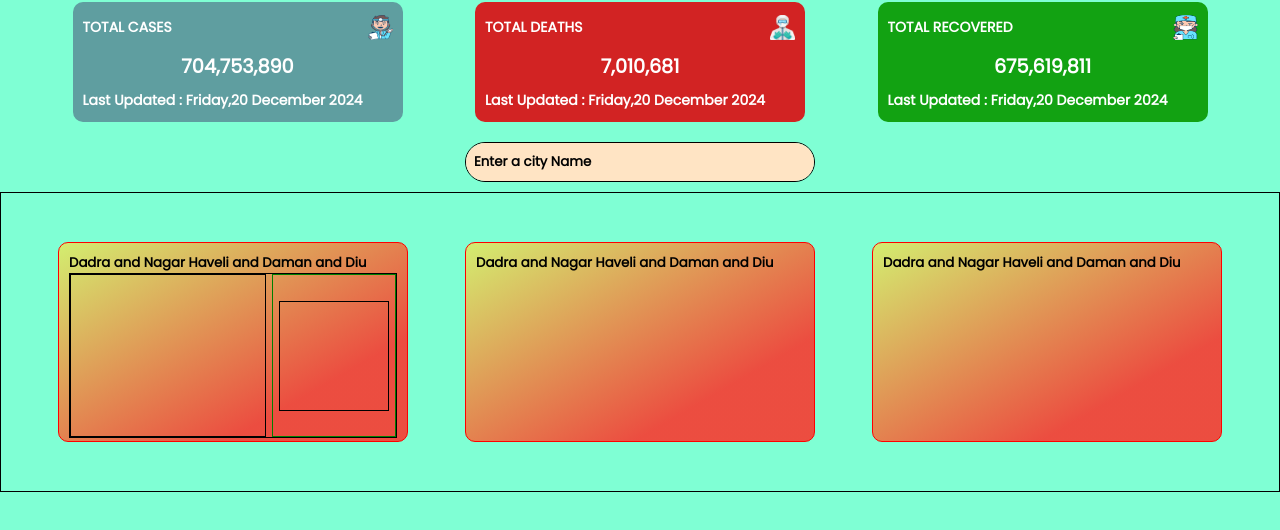
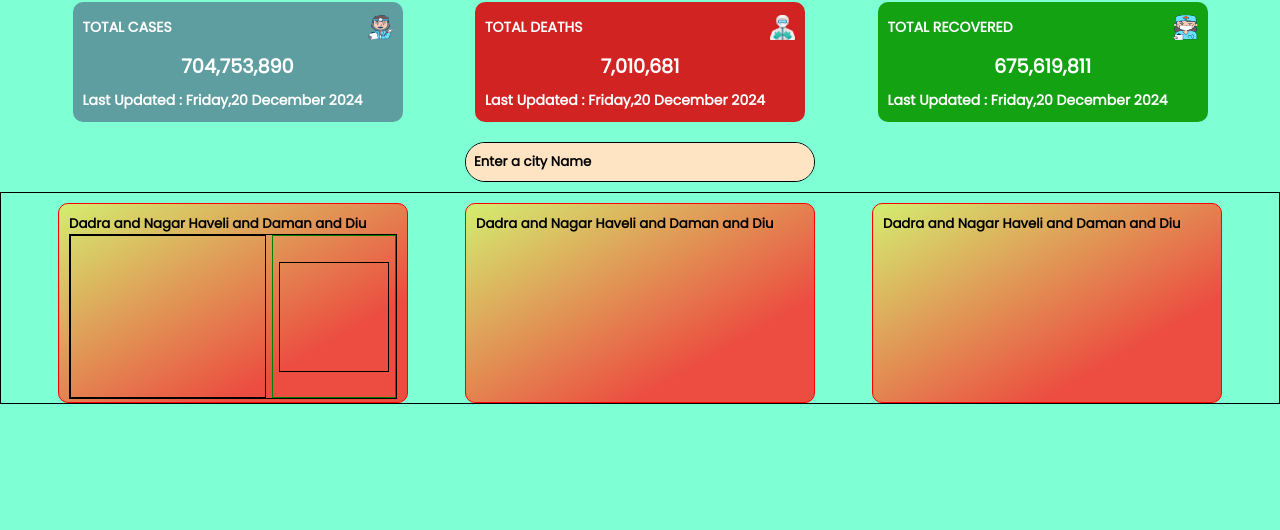
Before and after one commit to bhavinparmar005/Corona-API, a plain HTML site: page index.html in a window 1280 px wide. Shown: the part 90-620 px from the top of the page. Drawn offline with Linux system fonts and the light colour scheme; no server answers.

Commit message:
projects

```diff
--- a/assest/CSS/style.css
+++ b/assest/CSS/style.css
@@ -128,13 +128,15 @@ color: white;
 }
 .container{
     width: 100%;
-    height: 300px;
+    height: auto;
     border: 1px solid black;
     display: flex;
     justify-content: space-evenly;
     align-items: center;
+    flex-wrap: wrap;
 }
 .city_data_main{
+    margin-top: 10px;
     width: 350px;
     height: 200px;
     border: 1px solid red;
```
